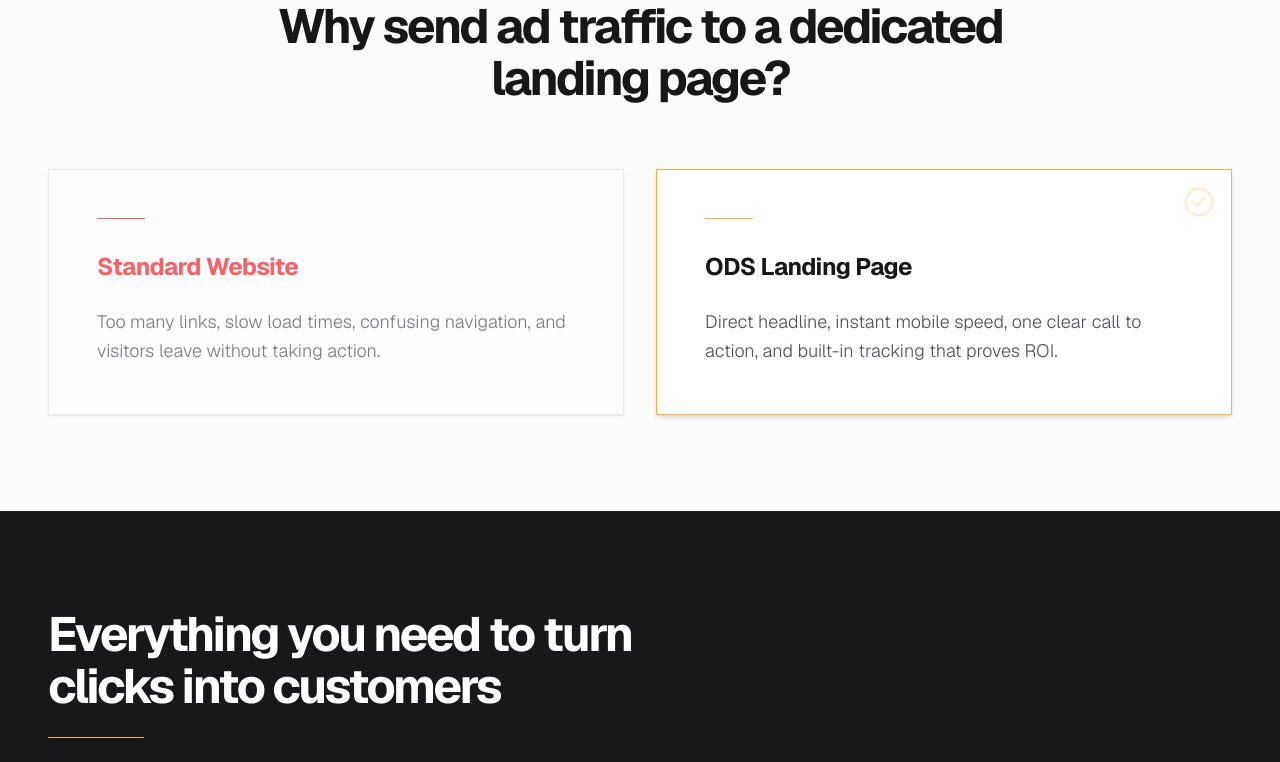
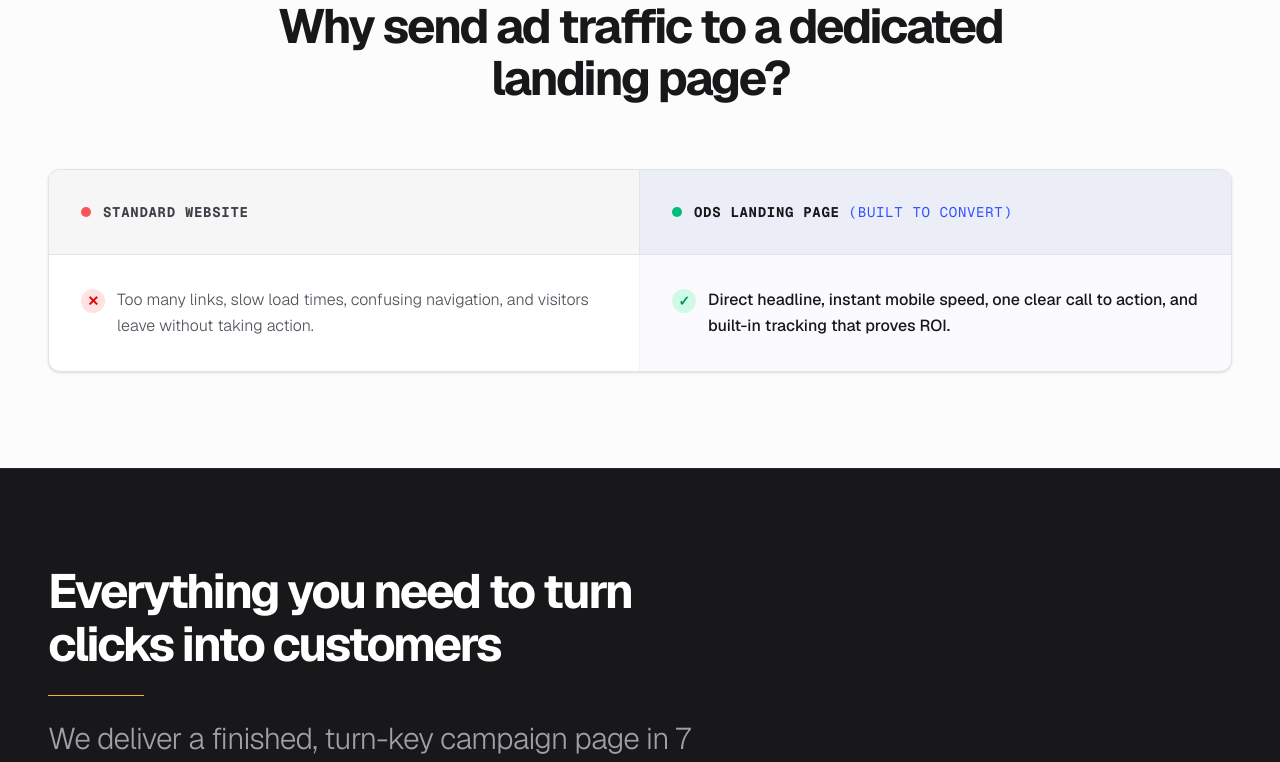
Before and after one commit to markohanesian/ods-headless, a Next.js app: page /lead-capture in a window 1280 px wide. Shown: the part 1115-1877 px from the top of the page. Built offline with nearby package versions, Linux system fonts and the light colour scheme.

Commit message:
style: update comparison grid in LeadCapture to match homepage table format

```diff
--- a/app/lead-capture/page.tsx
+++ b/app/lead-capture/page.tsx
@@ -36,27 +36,51 @@ export default function LeadCapturePage() {
       <section className="px-6 py-24 bg-zinc-50/50 dark:bg-zinc-900/20 lg:px-12 border-t border-zinc-100 dark:border-zinc-900">
         <div className="max-w-7xl mx-auto">
           <div className="text-center max-w-3xl mx-auto mb-16 space-y-4">
-            <h2 className="text-4xl md:text-5xl font-bold tracking-tighter">Why send ad traffic to a dedicated landing page?</h2>
+            <h2 className="text-4xl md:text-5xl font-bold tracking-tighter text-zinc-900 dark:text-zinc-50">
+              Why send ad traffic to a dedicated landing page?
+            </h2>
           </div>
 
-          <div className="grid md:grid-cols-2 gap-8">
-            <div className="p-8 sm:p-12 bg-white dark:bg-zinc-900 border border-zinc-200 dark:border-zinc-800 space-y-6 shadow-sm opacity-75">
-              <div className="h-px w-12 bg-red-500 mb-8"></div>
-              <h3 className="text-2xl font-bold tracking-tight text-red-500">Standard Website</h3>
-              <p className="text-lg text-zinc-600 dark:text-zinc-400 font-light leading-relaxed">
-                Too many links, slow load times, confusing navigation, and visitors leave without taking action.
-              </p>
+          <div className="overflow-hidden border border-zinc-200 dark:border-zinc-800 rounded-xl bg-white dark:bg-zinc-950 shadow-sm">
+            {/* Header row */}
+            <div className="grid grid-cols-2 bg-zinc-100/80 dark:bg-zinc-900/80 border-b border-zinc-200 dark:border-zinc-800 divide-x divide-zinc-200 dark:divide-zinc-800">
+              <div className="p-4 sm:p-6 md:p-8 flex flex-col sm:flex-row items-start sm:items-center gap-2 sm:gap-3">
+                <span className="hidden sm:inline-block w-2.5 h-2.5 rounded-full bg-red-500/80"></span>
+                <h3 className="text-sm sm:text-sm font-mono uppercase tracking-wider font-bold text-zinc-700 dark:text-zinc-300">
+                  Standard Website
+                </h3>
+              </div>
+              <div className="p-4 sm:p-6 md:p-8 flex flex-col sm:flex-row items-start sm:items-center gap-2 sm:gap-3 bg-accent-blue/5 dark:bg-accent-blue/10">
+                <span className="hidden sm:inline-block w-2.5 h-2.5 rounded-full bg-emerald-500"></span>
+                <h3 className="text-sm sm:text-sm font-mono uppercase tracking-wider font-bold text-zinc-900 dark:text-zinc-50">
+                  ODS Landing Page <span className="text-accent-blue font-normal block sm:inline mt-1 sm:mt-0">(Built to Convert)</span>
+                </h3>
+              </div>
             </div>
 
-            <div className="p-8 sm:p-12 bg-white dark:bg-zinc-900 border border-brand space-y-6 shadow-md relative overflow-hidden">
-              <div className="absolute top-0 right-0 p-4">
-                <CheckCircle2 className="w-8 h-8 text-brand opacity-20" />
+            {/* Comparison items */}
+            <div className="divide-y divide-zinc-100 dark:divide-zinc-900">
+              <div className="grid grid-cols-2 group hover:bg-zinc-50/50 dark:hover:bg-zinc-900/20 transition-colors">
+                {/* Elsewhere Column */}
+                <div className="p-4 sm:p-6 md:p-8 flex flex-col sm:flex-row items-start gap-3 border-r border-zinc-100 dark:border-zinc-900">
+                  <div className="flex-shrink-0 w-5 h-5 sm:w-6 sm:h-6 rounded-full bg-red-100 dark:bg-red-950/50 text-red-600 dark:text-red-400 flex items-center justify-center text-sm sm:text-sm font-bold mt-0.5">
+                    ✕
+                  </div>
+                  <p className="text-zinc-600 dark:text-zinc-400 text-sm sm:text-base leading-snug sm:leading-relaxed">
+                    Too many links, slow load times, confusing navigation, and visitors leave without taking action.
+                  </p>
+                </div>
+
+                {/* ODS Column */}
+                <div className="p-4 sm:p-6 md:p-8 flex flex-col sm:flex-row items-start gap-3 bg-accent-blue/[0.02] dark:bg-accent-blue/[0.03]">
+                  <div className="flex-shrink-0 w-5 h-5 sm:w-6 sm:h-6 rounded-full bg-emerald-100 dark:bg-emerald-950/60 text-emerald-600 dark:text-emerald-400 flex items-center justify-center text-sm sm:text-sm font-bold mt-0.5">
+                    ✓
+                  </div>
+                  <p className="text-zinc-900 dark:text-zinc-100 font-medium text-sm sm:text-base leading-snug sm:leading-relaxed">
+                    Direct headline, instant mobile speed, one clear call to action, and built-in tracking that proves ROI.
+                  </p>
+                </div>
               </div>
-              <div className="h-px w-12 bg-brand mb-8"></div>
-              <h3 className="text-2xl font-bold tracking-tight">ODS Landing Page</h3>
-              <p className="text-lg text-zinc-600 dark:text-zinc-400 font-light leading-relaxed">
-                Direct headline, instant mobile speed, one clear call to action, and built-in tracking that proves ROI.
-              </p>
             </div>
           </div>
         </div>
```
